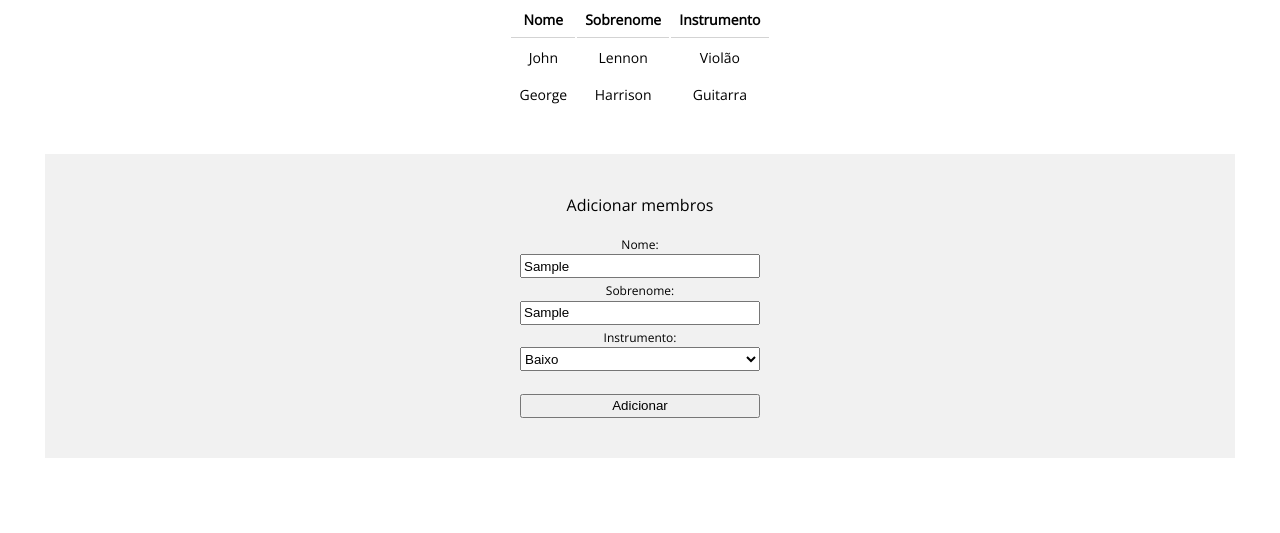
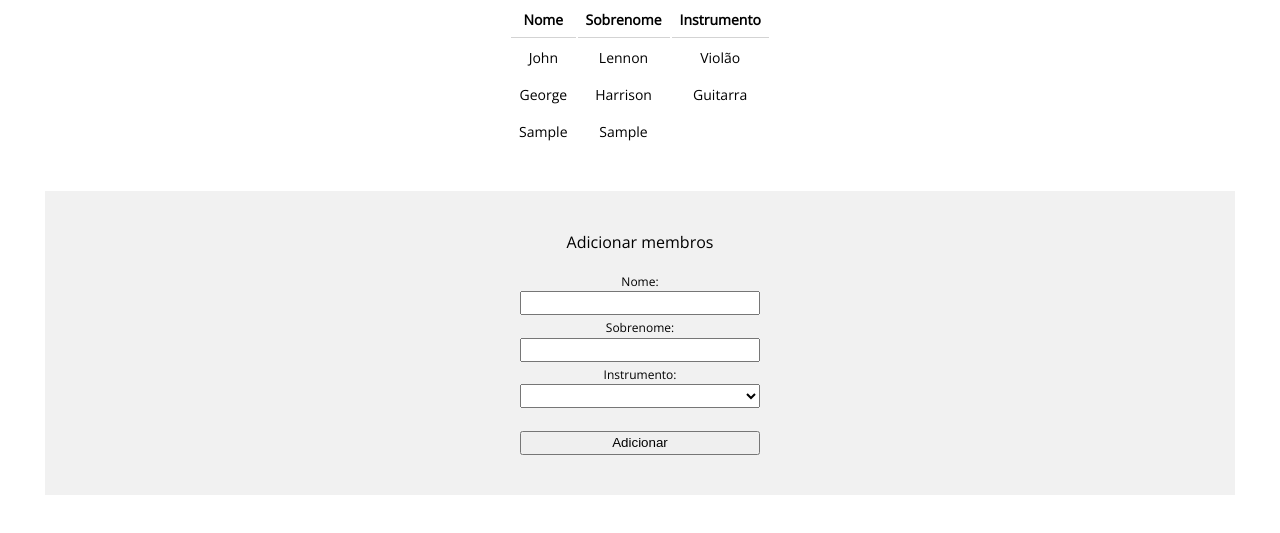
Before and after one commit to renankaic/vue3-band-members, a plain HTML site: page index.html in a window 1280 px wide. Both pictures are taken after typing "Sample", "Sample" into the empty fields and a click on the button "Adicionar". Shown: the part 131-664 px from the top of the page. Drawn offline with nearby package versions, Linux system fonts and the light colour scheme.

Commit message:
Feat - Adding new member to the band with two-way data binding

```diff
--- a/index.html
+++ b/index.html
@@ -40,20 +40,20 @@
                 <form>
 
                 <label for="fname">Nome:</label><br>
-                <input type="text" id="fname" name="fname"><br>
+                <input type="text" id="fname" name="fname" v-model="newMember.fname" ><br>
 
                 <label for="lname">Sobrenome:</label><br>
-                <input type="text" id="lname" name="lname"><br>
+                <input type="text" id="lname" name="lname" v-model="newMember.lname"><br>
 
                 <label for="instrument">Instrumento:</label><br>
-                <select name="instrument" id="instrument">
+                <select name="instrument" id="instrument" v-model="newMember.instrument">
                     <option value="Baixo">Baixo</option>
                     <option value="Guitarra">Guitarra</option>
                     <option value="Violão">Violão</option>
                     <option value="Bateria">Bateria</option>
                     </select>
                     <br><br>
-                <input type="button" value="Adicionar">
+                <input type="button" value="Adicionar" @click="addMember()">
                 </form>
             </section>
 
--- a/scripts.js
+++ b/scripts.js
@@ -15,9 +15,16 @@ const handlingForms = {
 
     data() {
         return {
-            members: window.members
+            members: window.members,
+            newMember: {}
         }
     },
+    methods: {
+        addMember() {
+            this.members.push(this.newMember)
+            this.newMember = {}
+        }
+    }
 
 };
 
```
